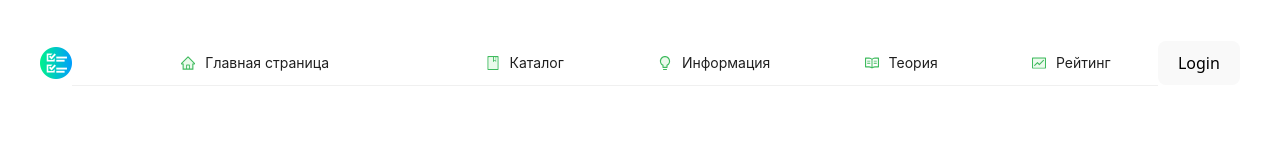
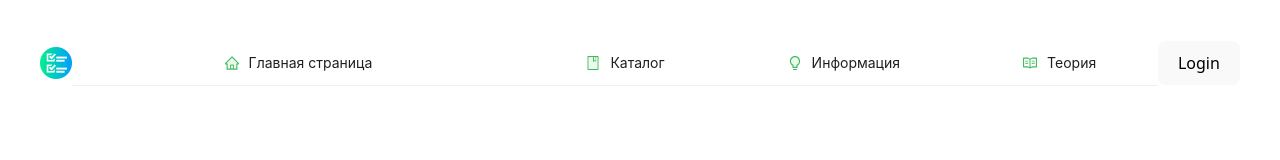
Before and after one commit to TianUwU12/tests-app, a React (Vite) app: page / in a window 1280 px wide. Shown: the top 160 px of the page. Built offline with nearby package versions, Linux system fonts and the light colour scheme; no server answers.

Commit message:
fix menu elements

```diff
--- a/src/components/Header/index.jsx
+++ b/src/components/Header/index.jsx
@@ -34,7 +34,6 @@ const Header = () => {
   const handleClick = (e) => {
     setCurrent(e.key);
     navigate(e.key);
-    // setDrawerVisible(false);
     closeDrawer();
   };
 
@@ -46,6 +45,10 @@ const Header = () => {
     setDrawerVisible(false);
   };
 
+  const menuElements = user
+    ? menuItems
+    : menuItems.filter((elem) => elem.key !== "rating");
+
   return (
     <>
       <div className={styles["menu-desktop"]}>
@@ -56,7 +59,7 @@ const Header = () => {
           onClick={handleClick}
           selectedKeys={[current]}
           mode="horizontal"
-          items={menuItems}
+          items={menuElements}
           className={styles.navbar}
         />
         {user && <span>Привет {user.name}</span>}
--- a/src/components/Header/menuItems.jsx
+++ b/src/components/Header/menuItems.jsx
@@ -6,6 +6,7 @@ import {
   HomeTwoTone,
   ReadOutlined,
 } from "@ant-design/icons";
+
 export const menuItems = [
   {
     key: "/",
```
